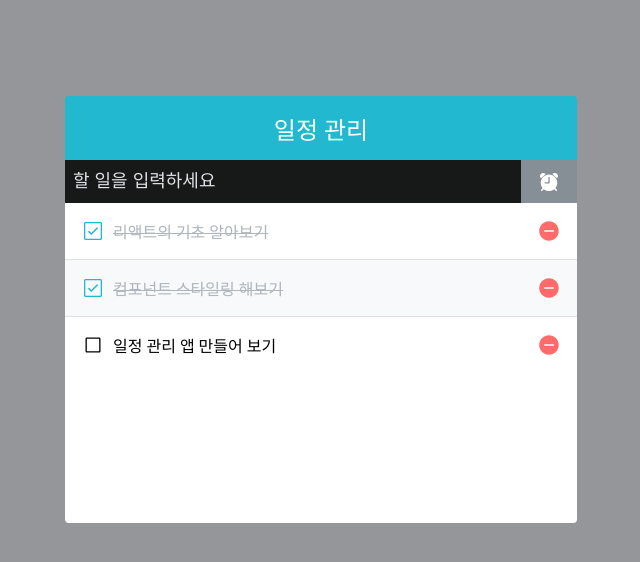
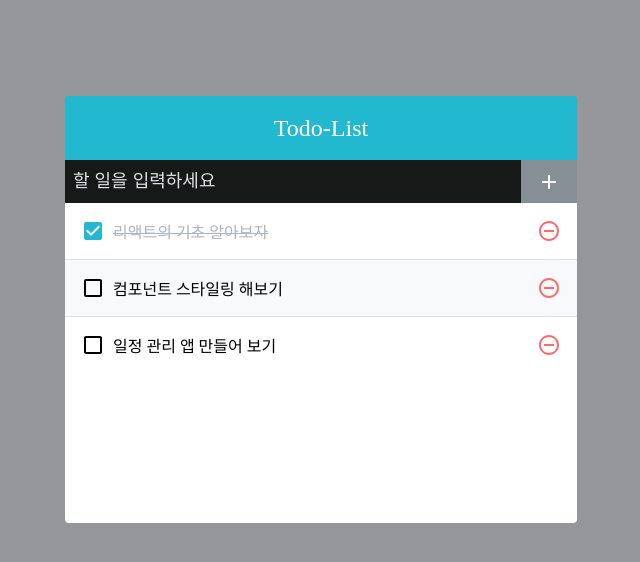
Before and after one commit to FE-Lex-Kim/React-Todo, a React (Create React App) app: page / in a window 1280 px wide. Shown: the top 562 px of the page, without its empty margins (319-959 px from the left). Built offline with nearby package versions, Linux system fonts and the light colour scheme.

Commit message:
todo 구현

```diff
--- a/src/App.js
+++ b/src/App.js
@@ -1,20 +1,19 @@
-import { useRef, useCallback, useState } from 'react';
-import './App.css';
+import React, { useState } from 'react';
 import Todoinsert from './components/Todoinsert';
 import TodoList from './components/TodoList';
 import TodoTemplete from './components/TodoTemplete';
 
-function App() {
+const App = () => {
   const [todos, setTodos] = useState([
     {
       id: 1,
-      text: '리액트의 기초 알아보기',
+      text: '리액트의 기초 알아보자',
       checked: true,
     },
     {
       id: 2,
       text: '컴포넌트 스타일링 해보기',
-      checked: true,
+      checked: false,
     },
     {
       id: 3,
@@ -22,40 +21,35 @@ function App() {
       checked: false,
     },
   ]);
+  const [nextId, setNextId] = useState(4);
 
-  // 다음 id값을 정해준다.
-  const nextId = useRef(4);
+  const insertTodoitem = (text) => {
+    setTodos([...todos, { id: nextId, text, checked: false }]);
+    setNextId(nextId + 1);
+  };
 
-  const insertTodoListItem = useCallback(
-    (text) => {
-      setTodos([...todos, { id: nextId.current, text, checked: false }]);
-      nextId.current += 1;
-    },
-    [todos],
-  );
-
-  const onRemove = useCallback(
-    (id) => {
-      setTodos(todos.filter((todo) => todo.id !== id));
-    },
-    [todos],
-  );
-
-  const modify = useCallback(
-    (id) => {
+  const checkTheBox = (id) => {
+    setTodos(
       todos.map((todo) =>
         todo.id === id ? { ...todo, checked: !todo.checked } : todo,
-      );
-    },
-    [todos],
-  );
+      ),
+    );
+  };
+
+  const removeItem = (id) => {
+    setTodos(todos.filter((todo) => todo.id !== id));
+  };
 
   return (
     <TodoTemplete>
-      <Todoinsert insertTodoListItem={insertTodoListItem} />
-      <TodoList modify={modify} onRemove={onRemove} todos={todos} />
+      <Todoinsert insertTodoitem={insertTodoitem} />
+      <TodoList
+        removeItem={removeItem}
+        checkTheBox={checkTheBox}
+        todos={todos}
+      />
     </TodoTemplete>
   );
-}
+};
 
 export default App;
--- a/src/components/TodoList.js
+++ b/src/components/TodoList.js
@@ -2,15 +2,15 @@ import React from 'react';
 import TodoListItem from './TodoListItem';
 import './TodoList.scss';
 
-const TodoList = ({ todos, onRemove, modify }) => {
+const TodoList = ({ todos, checkTheBox, removeItem }) => {
   return (
     <div className="TodoList">
       {todos.map((todo) => (
         <TodoListItem
-          modify={modify}
-          onRemove={onRemove}
+          removeItem={removeItem}
+          checkTheBox={checkTheBox}
+          key={todo.id}
           todo={todo}
-          key={todo.id}
         />
       ))}
     </div>
--- a/src/components/TodoListItem.js
+++ b/src/components/TodoListItem.js
@@ -1,23 +1,25 @@
 import React from 'react';
+import {
+  MdCheckBoxOutlineBlank,
+  MdCheckBox,
+  MdRemoveCircleOutline,
+} from 'react-icons/md';
 import './TodoListItem.scss';
-import {
-  IoIosCheckboxOutline,
-  IoIosSquareOutline,
-  IoIosRemoveCircle,
-} from 'react-icons/io';
 import cn from 'classnames';
 
-const TodoListItem = ({ todo, onRemove, modify }) => {
+const TodoListItem = ({ todo, checkTheBox, removeItem }) => {
   const { id, text, checked } = todo;
-
   return (
     <div className="TodoListItem">
-      <div onClick={() => modify(id)} className={cn('checkbox', { checked })}>
-        {checked ? <IoIosCheckboxOutline /> : <IoIosSquareOutline />}
+      <div
+        className={cn('checkbox', { checked })}
+        onClick={() => checkTheBox(id)}
+      >
+        {checked ? <MdCheckBox /> : <MdCheckBoxOutlineBlank />}
         <div className="text">{text}</div>
       </div>
-      <div className="remove" onClick={() => onRemove(id)}>
-        <IoIosRemoveCircle />
+      <div className="remove" onClick={() => removeItem(id)}>
+        <MdRemoveCircleOutline />
       </div>
     </div>
   );
--- a/src/components/TodoTemplete.js
+++ b/src/components/TodoTemplete.js
@@ -1,13 +1,13 @@
 import React from 'react';
 import './TodoTemplete.scss';
 
-const TodoTemplete = ({ children }) => {
+const TodoTemplate = ({ children }) => {
   return (
     <div className="TodoTemplate">
-      <div className="app-title">일정 관리</div>
+      <div className="app-title">Todo-List</div>
       <div className="content">{children}</div>
     </div>
   );
 };
 
-export default TodoTemplete;
+export default TodoTemplate;
--- a/src/components/Todoinsert.js
+++ b/src/components/Todoinsert.js
@@ -1,37 +1,28 @@
-import React, { useCallback, useState } from 'react';
-import { IoIosAlarm } from 'react-icons/io';
+import React, { useState } from 'react';
+import { MdAdd } from 'react-icons/md';
 import './Todoinsert.scss';
 
-const Todoinsert = ({ insertTodoListItem }) => {
+const TodoInsert = ({ insertTodoitem }) => {
   const [value, setValue] = useState('');
-  const onChange = useCallback((e) => {
-    setValue(e.target.value);
-  }, []);
-
-  const onSubmit = useCallback(
-    (e) => {
+  const onSubmit = (e) => {
     e.preventDefault();
-      if (value === '') return;
-      insertTodoListItem(value);
+    insertTodoitem(value);
     setValue('');
-    },
-    [insertTodoListItem, value],
-  );
-
+  };
   return (
-    <div>
     <form className="TodoInsert" onSubmit={onSubmit}>
       <input
         value={value}
-          onChange={onChange}
+        onChange={(e) => {
+          setValue(e.target.value);
+        }}
         placeholder="할 일을 입력하세요"
       />
       <button type="submit">
-          <IoIosAlarm />
+        <MdAdd />
       </button>
     </form>
-    </div>
   );
 };
 
-export default Todoinsert;
+export default TodoInsert;
```
Also changed, not shown: 1 other file (tests, documents, lock files or other folders). Lines whose indentation alone changed are shown as unchanged.
